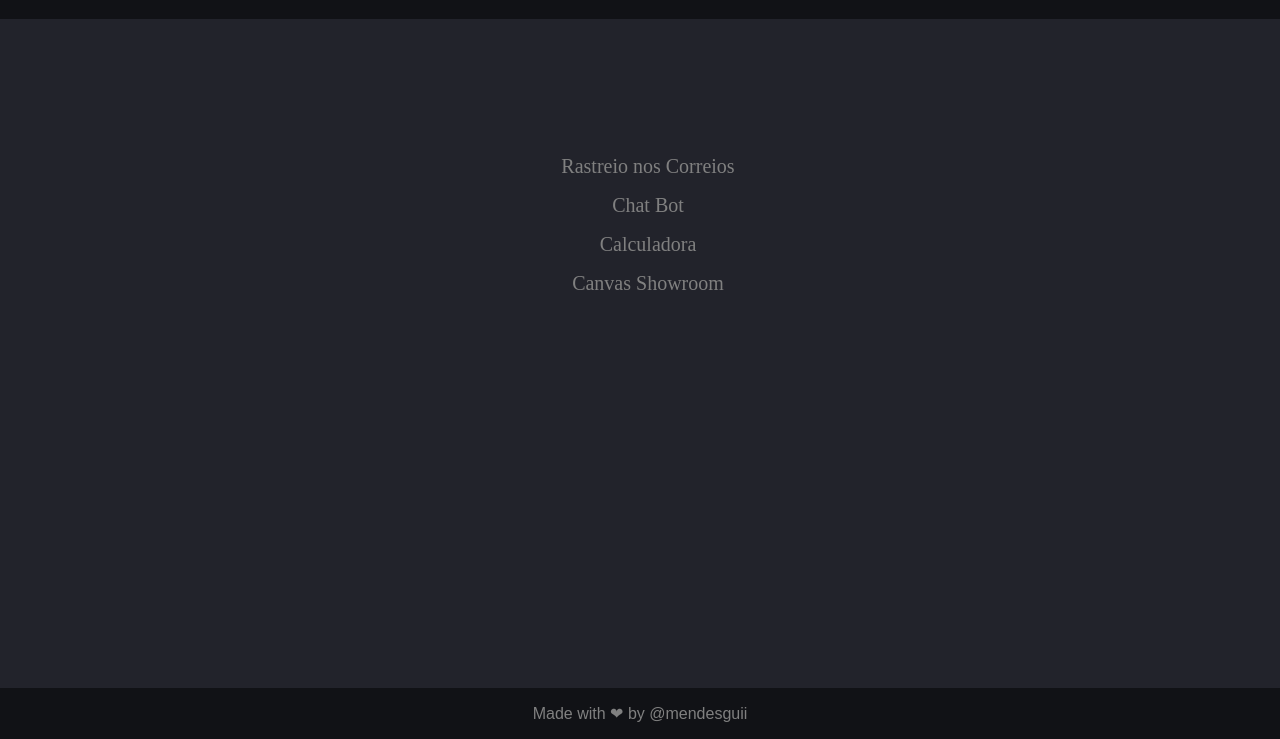
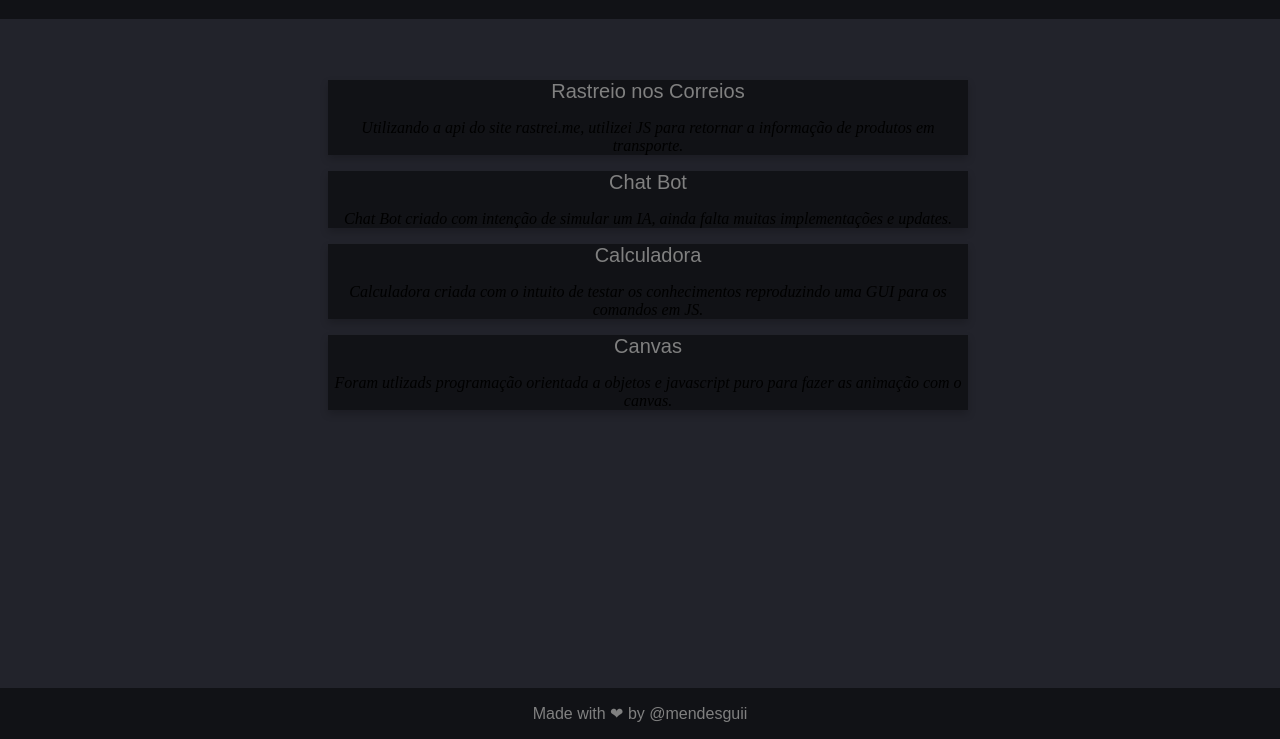
Before and after one commit to mendesguii/projetos-js, a plain HTML site: page index.html in a window 1280 px wide. Shown: the part 61-800 px from the top of the page. Drawn offline with Linux system fonts and the light colour scheme.

Commit message:
Update 2 , adicionado cards

```diff
--- a/index.css
+++ b/index.css
@@ -3,7 +3,7 @@ body
     background-color: #22232b;
   }
   h1{
-    color: #eb2f06;;
+    color: #eb2f06;
     text-align: center;
     font-family: arial;
   }
@@ -15,6 +15,7 @@ body
   .links{
     text-decoration: none;
     font-size: 15pt;
+    font-family: arial;
     color:grey;
 
   }
@@ -69,7 +70,19 @@ body
 }
 .projetos{
   position: fixed;
-  top: 200px;
+  top: 125px;
   margin: auto;
   width: 100%;
 }
+.card {
+    box-shadow: 0 4px 8px 0 rgba(0,0,0,0.2);
+    transition: 0.3s;
+    width:50%;
+    background-color: #111216;
+
+}
+
+/* On mouse-over, add a deeper shadow */
+.card:hover {
+    box-shadow: 0 20px 18px 0 rgba(0,0,0,0.2) ;
+}
--- a/index.html
+++ b/index.html
@@ -1,8 +1,8 @@
 <!DOCTYPE html>
 <link rel="icon" href="favicon.ico">
 <meta charset="utf-8">
-<link rel="stylesheet" href="index.css"
-<html>
+<link rel="stylesheet" href="index.css" <html>
+
 <head>
     <title>Projetos</title>
     <div class='header'>
@@ -13,16 +13,39 @@
 </h3>
     </div>
 </head>
+
 <body>
     <br>
-<div class='projetos' align ='center'>
-<p><a class ="links" href="Correios/correios.html">Rastreio nos Correios</a>
-<p><a class ="links" href="Chat/chat.html">Chat Bot</a>
-<p><a class ="links" href="Calculadora/calculadora.html">Calculadora</a>
-<p><a class ="links" href="Canvas/canvas.html">Canvas Showroom</a>
+    <div class='projetos' align='center'>
+        <div class="card" align="center">
+            <p><a class="links" href="Correios/correios.html">Rastreio nos Correios</a>
+                <div class="container">
+                    <i>Utilizando a api do site rastrei.me, utilizei JS para retornar a informação de produtos em transporte.</i>
                 </div>
+        </div>
+        <div class="card" align="center">
+            <p><a class="links" href="Chat/chat.html">Chat Bot</a>
+                <div class="container">
+                    <i>Chat Bot criado com intenção de simular um IA, ainda falta muitas implementações e updates.</i>
+                </div>
+        </div>
+        <div class="card" align="center">
+            <p><a class="links" href="Calculadora/calculadora.html">Calculadora</a>
+                <div class="container">
+                    <i>Calculadora criada com o intuito de testar os conhecimentos reproduzindo uma GUI para os comandos em JS.</i>
+                </div>
+        </div>
+        <div class="card" align="center">
+            <p><a class="links" href="Canvas/canvas.html">Canvas</a>
+                <div class="container">
+                    <i>Foram utlizads programação orientada a objetos e javascript puro para fazer as animação com o canvas.</i>
+                </div>
+        </div>
+    </div>
+
     <div class="footer">
-    <p>Made with <a class="rodape" href ="https://github.com/hix3nn">❤</a> by <a class="rodape" href ="https://github.com/hix3nn">@mendesguii</a> </p>
+        <p>Made with <a class="rodape" href="https://github.com/hix3nn">❤</a> by <a class="rodape" href="https://github.com/hix3nn">@mendesguii</a> </p>
     </div>
 </body>
+
 </html>
```
Lines whose indentation alone changed are shown as unchanged.
